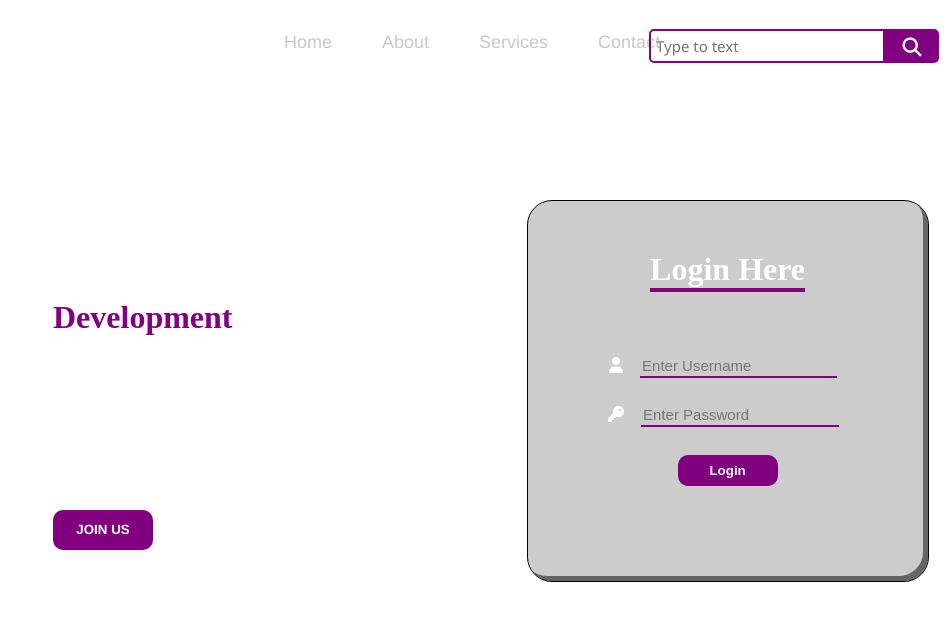
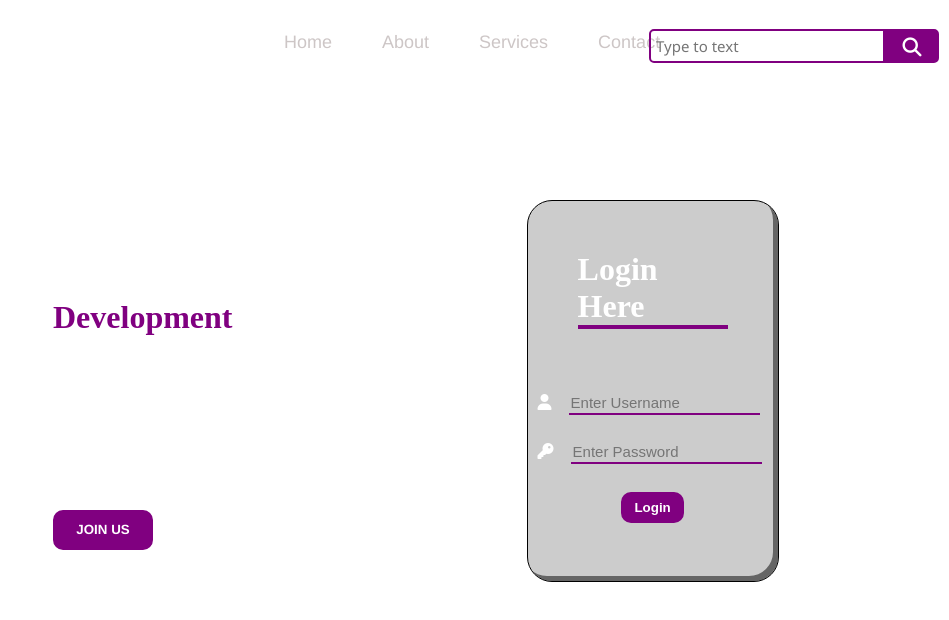
Before and after one commit to rimsha-shehzadi98/login-form, a plain HTML site: page index.html in a window 1280 px wide. Shown: the whole page, without its empty margins (331-1280 px from the left). Drawn offline with Linux system fonts and the light colour scheme.

Commit message:
css corrected

```diff
--- a/index.html
+++ b/index.html
@@ -32,7 +32,7 @@
 
         </div>
         <div class="data">
-          <h1>Web Design & <br><span>Development</span> <br>Course</h1>
+          <h1>Web Design & <br><span>Development</span> <br>Courses</h1>
           <p class="para">Lorem ipsum dolor sit amet consectetur adipisicing elit. Iure deleniti eius <br>fugit polhfjfjfo gduysi hgfiuasfuag fuyastfiugas gfyushdus eywtuwy hsudh <br>ssimus numquam perspiciatis quae officiis assumenda voluptatum delectus. <br>Dolorem vel autem ut facilis distinctio doloremque molestias perspiciatis.</p>
 
         <button class="btn"><a href="#">JOIN US</a></button>
--- a/style.css
+++ b/style.css
@@ -134,7 +134,7 @@ span{
   border: 1px solid black;
   align-items: center;
   margin-left: 67%;
-  margin-top: 0px
+  margin-top: 0px;
   width: 250px;
   height: 380px;
   position: absolute;
```
